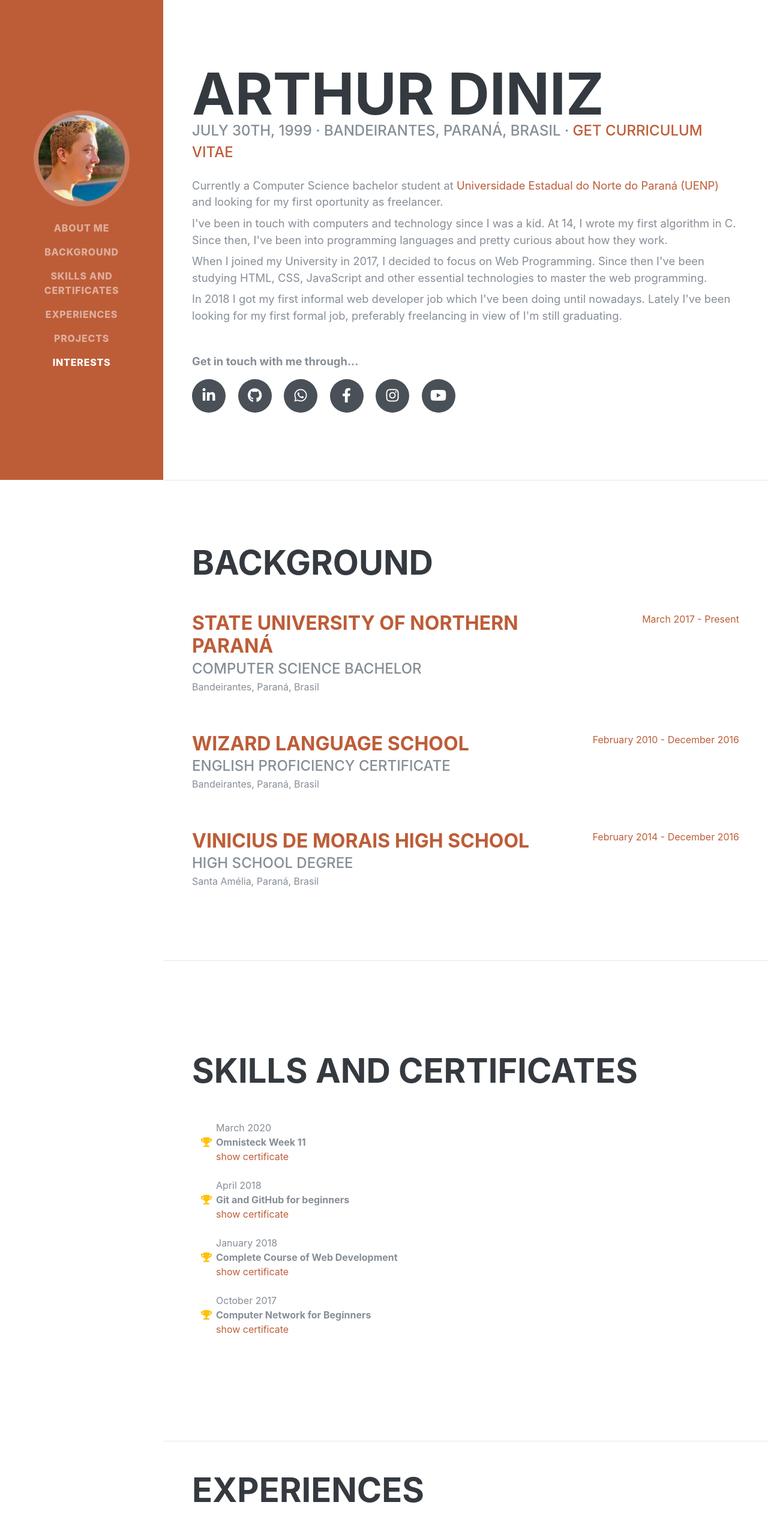
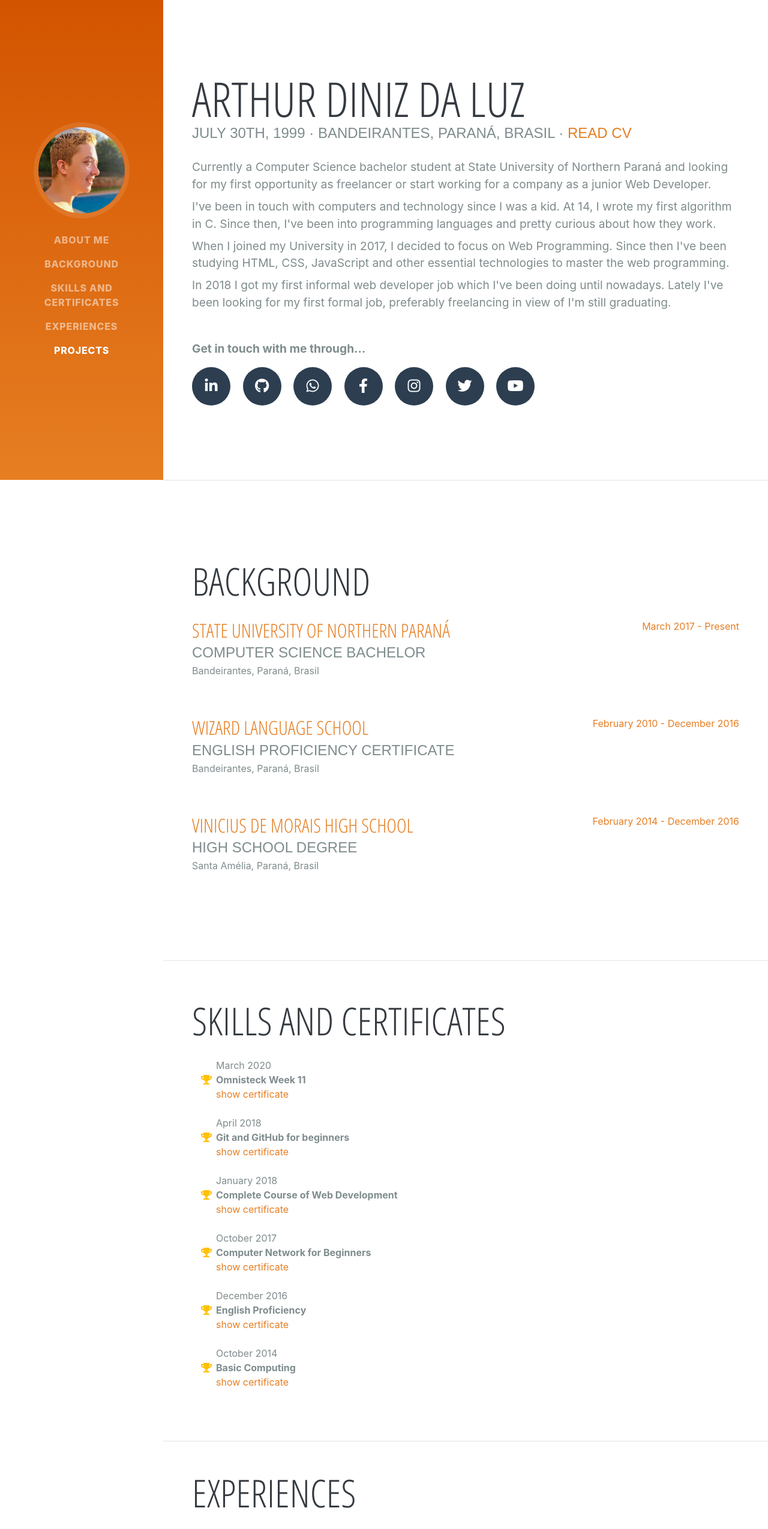
Before and after one commit to arthurd99/arthurd99.github.io, a plain HTML site: page index.html in a window 1280 px wide. Shown: the top 2549 px of the page at 60% size. Drawn offline with nearby package versions, Linux system fonts and the light colour scheme; files that its build step writes are made by us from their sources; a web font is replaced by a local one.

Commit message:
content added and CSS update #1
- resume added, 2 more certificates
- fonts and colors updated

```diff
--- a/css/resume.css
+++ b/css/resume.css
@@ -1,13 +1,8 @@
-/*!
- * Start Bootstrap - Resume v5.0.8 (https://startbootstrap.com/template-overviews/resume)
- * Copyright 2013-2019 Start Bootstrap
- * Licensed under MIT (https://github.com/BlackrockDigital/startbootstrap-resume/blob/master/LICENSE)
- */
-
 body {
-  font-family: 'Muli', -apple-system, BlinkMacSystemFont, 'Segoe UI', Roboto, 'Helvetica Neue', Arial, sans-serif, 'Apple Color Emoji', 'Segoe UI Emoji', 'Segoe UI Symbol', 'Noto Color Emoji';
+  font-family: 'Muli', -apple-system, BlinkMacSystemFont, 'Segoe UI', Roboto,'Helvetica Neue',
+  Arial, sans-serif, 'Apple Color Emoji', 'Segoe UI Emoji', 'Segoe UI Symbol', 'Noto Color Emoji';
   padding-top: 54px;
-  color: #868e96;
+  color: #7f8c8d;
 }
 
 @media (min-width: 992px) {
@@ -23,19 +18,18 @@ h3,
 h4,
 h5,
 h6 {
-  font-family: 'Saira Extra Condensed', -apple-system, BlinkMacSystemFont, 'Segoe UI', Roboto, 'Helvetica Neue', Arial, sans-serif, 'Apple Color Emoji', 'Segoe UI Emoji', 'Segoe UI Symbol', 'Noto Color Emoji';
-  font-weight: 700;
+  font-family: 'Open Sans Condensed', sans-serif;
   text-transform: uppercase;
   color: #343a40;
 }
 
 h1 {
-  font-size: 6rem;
-  line-height: 5.5rem;
+  font-size: 5rem;
+  line-height: 5rem;
 }
 
 h2 {
-  font-size: 3.5rem;
+  font-size: 4rem;
 }
 
 h3 {
@@ -43,36 +37,32 @@ h3 {
 }
 
 p.lead {
-  font-size: 1.15rem;
+  font-size: 1.2rem;
   font-weight: 400;
 }
 
 .subheading {
   text-transform: uppercase;
-  font-weight: 500;
-  font-family: 'Saira Extra Condensed', -apple-system, BlinkMacSystemFont, 'Segoe UI', Roboto, 'Helvetica Neue', Arial, sans-serif, 'Apple Color Emoji', 'Segoe UI Emoji', 'Segoe UI Symbol', 'Noto Color Emoji';
+  font-family: 'Saira Extra Condensed', sans-serif;
   font-size: 1.5rem;
 }
 
 .social-icons a {
   display: inline-block;
-  height: 3.5rem;
-  width: 3.5rem;
-  background-color: #495057;
+  height: 4rem;
+  width: 4rem;
+  background-color: #2c3e50;
   color: #fff !important;
   border-radius: 100%;
   text-align: center;
   font-size: 1.5rem;
-  line-height: 3.5rem;
+  line-height: 4rem;
   margin-right: 1rem;
-}
-
-.social-icons a:last-child {
-  margin-right: 0;
+  margin-top: 1rem;
 }
 
 .social-icons a:hover {
-  background-color: #BD5D38;
+  background-color: #c0392b;
 }
 
 .dev-icons {
@@ -80,7 +70,7 @@ p.lead {
 }
 
 .dev-icons .list-inline-item i:hover {
-  color: #BD5D38;
+  color: #c0392b;
 }
 
 #sideNav .navbar-nav .nav-item .nav-link {
@@ -112,7 +102,7 @@ p.lead {
   #sideNav .navbar-brand .img-profile {
     max-width: 10rem;
     max-height: 10rem;
-    border: 0.5rem solid rgba(255, 255, 255, 0.2);
+    border: 0.5rem solid rgba(255, 255, 255, 0.1);
   }
   #sideNav .navbar-collapse {
     display: flex;
@@ -134,13 +124,12 @@ p.lead {
 }
 
 section.resume-section {
-  padding-top: 5rem !important;
   padding-bottom: 5rem !important;
   max-width: 75rem;
 }
 
 section.resume-section .resume-item .resume-date {
-  min-width: none;
+  min-width: auto;
 }
 
 @media (min-width: 768px) {
@@ -160,17 +149,17 @@ section.resume-section .resume-item .resume-date {
 }
 
 .bg-primary {
-  background-color: #BD5D38 !important;
+  background: linear-gradient(0deg, rgba(230,126,34,1) 0%, rgba(211,84,0,1) 100%);
 }
 
 .text-primary {
-  color: #BD5D38 !important;
+  color: #e67e22 !important;
 }
 
 a {
-  color: #BD5D38;
+  color: #e67e22;
 }
 
 a:hover, a:focus, a:active {
-  color: #824027;
+  color: #c0392b;
 }
--- a/index.html
+++ b/index.html
@@ -8,8 +8,8 @@
   <title>Portfolio: Arthur Diniz da Luz</title>
   <link rel="shortcut icon" href="./img/icon.png" type="image/x-icon"/>
   <link href="vendor/bootstrap/css/bootstrap.min.css" rel="stylesheet">
-  <link href="https://fonts.googleapis.com/css?family=Saira+Extra+Condensed:500,700" rel="stylesheet">
-  <link href="https://fonts.googleapis.com/css?family=Muli:400,400i,800,800i" rel="stylesheet">
+  <link href="https://fonts.googleapis.com/css2?family=Open+Sans+Condensed:wght@300&display=swap" rel="stylesheet">
+  <link href="https://fonts.googleapis.com/css2?family=Saira+Extra+Condensed&display=swap" rel="stylesheet">
   <link href="vendor/fontawesome-free/css/all.min.css" rel="stylesheet">
   <link href="css/resume.min.css" rel="stylesheet">
 </head>
@@ -43,25 +43,21 @@
         <li class="nav-item">
           <a class="nav-link js-scroll-trigger" href="#projects">projects</a>
         </li>
-        <li class="nav-item">
-          <a class="nav-link js-scroll-trigger" href="#interests">interests</a>
-        </li>
       </ul>
     </div>
   </nav>
   <div class="container-fluid p-0">
     <section class="resume-section p-3 p-lg-5 d-flex align-items-center" id="about">
       <div class="w-100">
-        <h1 class="mb-0">Arthur Diniz</h1>
+        <h1 class="mb-0">Arthur Diniz da Luz</h1>
         <div class="subheading mb-4">
           july 30th, 1999 · bandeirantes, paraná, brasil ·
-          <a href="#" download="Arthur Diniz da Luz resume" target="_blank">get curriculum vitae</a>
+          <a href="./files/resume/resume.pdf" target="_blank">read cv</a>
         </div>
         <p class="lead mb-2">
           Currently a Computer Science bachelor student at
-          <a href="https://uenp.edu.br/" target="_blank">
-            Universidade Estadual do Norte do Paraná (UENP)</a>
-          and looking for my first oportunity as freelancer.
+          State University of Northern Paraná and looking for my first
+          opportunity as freelancer or start working for a company as a junior Web Developer.
         </p>
         <p class="lead mb-2">
           I've been in touch with computers and technology since I was a kid.
@@ -78,7 +74,7 @@
           doing until nowadays. Lately I've been looking for my first formal job,
           preferably freelancing in view of I'm still graduating.
         </p>
-        <p class="lead mb-3"><strong>Get in touch with me through...</strong></p>
+        <p class="lead mb-0"><strong>Get in touch with me through...</strong></p>
         <div class="social-icons">
           <a href="https://www.linkedin.com/in/arthurd99/" target="_blank" title="LinkedIn">
             <i class="fab fa-linkedin-in"></i>
@@ -95,6 +91,9 @@
           <a href="https://www.instagram.com/arthurd99_/" target="_blank" title="Instagram">
             <i class="fab fa-instagram"></i>
           </a>
+          <a href="https://twitter.com/arthurd99_" target="_blank" title="Twitter">
+            <i class="fab fa-twitter"></i>
+          </a>
           <a href="https://www.youtube.com/channel/UCesxoDaQqnE0SRAvhQDUNog" target="_blank" title="YouTube">
             <i class="fab fa-youtube"></i>
           </a>
@@ -104,7 +103,7 @@
     <hr class="m-0">
     <section class="resume-section p-3 p-lg-5 d-flex align-items-center" id="background">
       <div class="w-100">
-        <h2 class="mb-5">background</h2>
+        <h2 class="mb-4">background</h2>
         <div class="resume-item d-flex flex-column flex-md-row justify-content-between mb-5">
           <div class="resume-content">
             <h3 class="mb-0">
@@ -148,7 +147,7 @@
     <hr class="m-0">
     <section class="resume-section p-3 p-lg-5 d-flex align-items-center" id="skills">
       <div class="w-100">
-        <h2 class="mb-5">skills and certificates</h2>
+        <h2 class="mb-4">skills and certificates</h2>
         <div class="resume-item d-flex flex-column flex-md-row justify-content-between">
           <div class="resume-content">
             <ul class="fa-ul mb-4">
@@ -195,6 +194,28 @@
                    target="_blank">show certificate</a>
               </li>
             </ul>
+            <ul class="fa-ul mb-4">
+              <li>December 2016</li>
+              <li>
+                <i class="fa-li fa fa-trophy text-warning"></i>
+                <b>English Proficiency</b>
+              </li>
+              <li>
+                <a href="./files/certificates/english_proficiency_wizard_12-12-16.pdf"
+                   target="_blank">show certificate</a>
+              </li>
+            </ul>
+            <ul class="fa-ul mb-4">
+              <li>October 2014</li>
+              <li>
+                <i class="fa-li fa fa-trophy text-warning"></i>
+                <b>Basic Computing</b>
+              </li>
+              <li>
+                <a href="./files/certificates/basic_computing_30-10-14.pdf"
+                   target="_blank">show certificate</a>
+              </li>
+            </ul>
           </div>
         </div>
       </div>
@@ -202,7 +223,7 @@
     <hr class="m-0">
     <section class="resume-section p-3 p-lg-5 d-flex justify-content-center" id="experiences">
       <div class="w-100">
-        <h2 class="mb-5">experiences</h2>
+        <h2 class="mb-4">experiences</h2>
         <div class="resume-item d-flex flex-column flex-md-row justify-content-between mb-4">
           <div class="resume-content">
             <h3 class="mb-0">Freelancer</h3>
@@ -233,10 +254,10 @@
     <hr class="m-0">
     <section class="resume-section p-3 p-lg-5 d-flex align-items-center" id="projects">
       <div class="w-100">
-        <h2 class="mb-5 text-md-center">Projects</h2>
+        <h2 class="mb-4 text-md-center">Projects</h2>
         <div class="social-icons">
           <div class="text-md-center">
-            <h4 class="mb-4">Projects available on GitHub:</h4>
+            <h4 class="mb-4">Projects available on GitHub</h4>
           </div>
           <div class="text-md-center">
             <a href="https://github.com/arthurd99/" target="_blank" class="mb-5">
@@ -244,16 +265,10 @@
             </a>
           </div>
         </div>
-        <p class="lead mb-5 text-md-center">Projects coming soon...</p>
+        <p class="lead mb-5 text-md-center">Check my GitHub repository out for now</p>
       </div>
     </section>
     <hr class="m-0">
-    <section class="resume-section p-3 p-lg-5 d-flex align-items-center" id="interests">
-      <div class="w-100">
-        <h2 class="mb-5">interests</h2>
-        <p>My interests are coming soon...</p>
-      </div>
-    </section>
   </div>
   <script src="vendor/jquery/jquery.min.js"></script>
   <script src="vendor/bootstrap/js/bootstrap.bundle.min.js"></script>
```
Also changed, not shown: css/resume.min.css (added), 3 other files.
